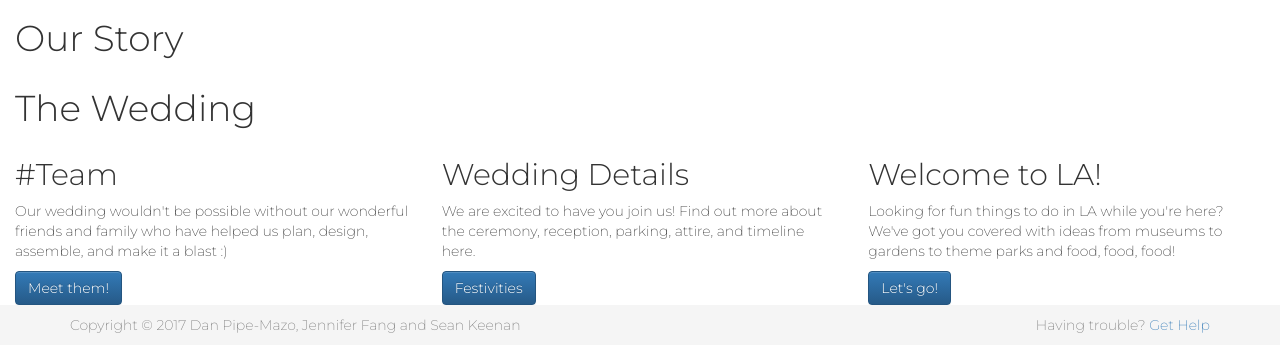
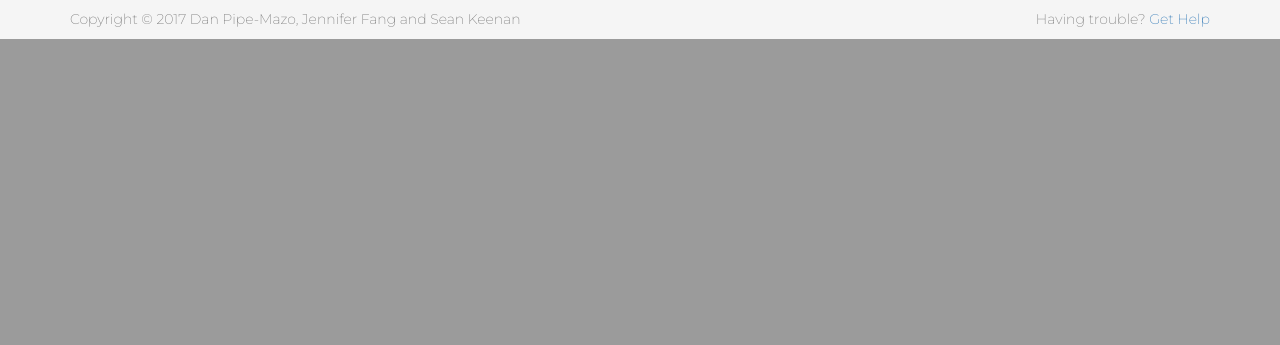
Before and after one commit to dpipemazo/wedsite, a Django app: page / in a window 1280 px wide. Shown: the part 801-1146 px from the top of the page. After the commit the page ends 840 px from the top, so only its background shows below. Run offline with Django 3.2, Linux system fonts and the light colour scheme; some libraries are stand-ins or nearby versions; some web fonts are replaced.

Commit message:
Index: clean up and comment out other info on main page

```diff
--- a/wedding/templates/wedding/pages/index.html
+++ b/wedding/templates/wedding/pages/index.html
@@ -34,14 +34,14 @@ J&D
   </div>
 </div>
 
-<!-- Our Story -->
-<div id="story" class="container-fluid">
+<!--
+<div class="container-fluid page-container">
+  <div id="story" class="container-fluid text-center">
     <h1>Our Story</h1>
   </div>
 
-<!-- The Wedding -->
   <div id="wedding" class="container-fluid">
-  <h1>The Wedding</h1>
+    <h1 class="text-center">The Wedding</h1>
     <div class="row">
       <div class="col-sm-4">
         <div class="card">
@@ -76,6 +76,7 @@ J&D
           <a href="#" class="btn btn-primary">Let's go!</a>
         </div>
       </div>
-  </div> <!-- end row -->
-</div> <!-- end wedding container -->
+    </div>
+  </div>
+</div> -->
 {% endblock %}
```
Lines whose indentation alone changed are shown as unchanged.
